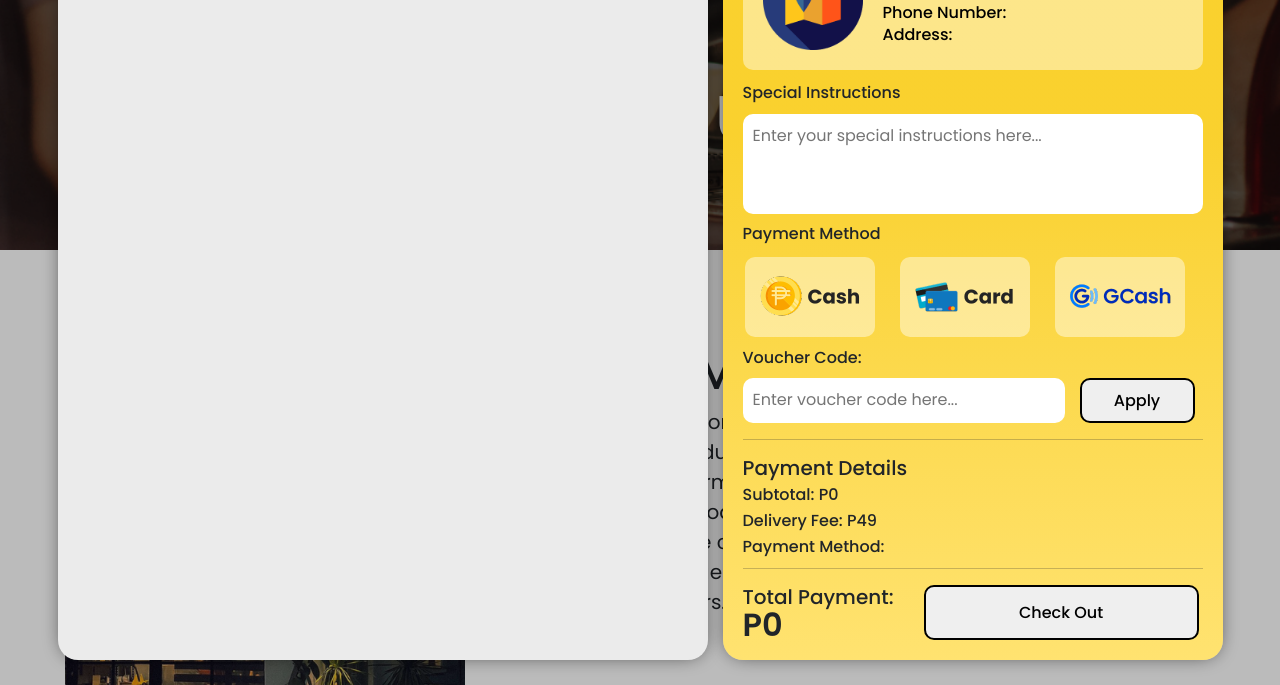
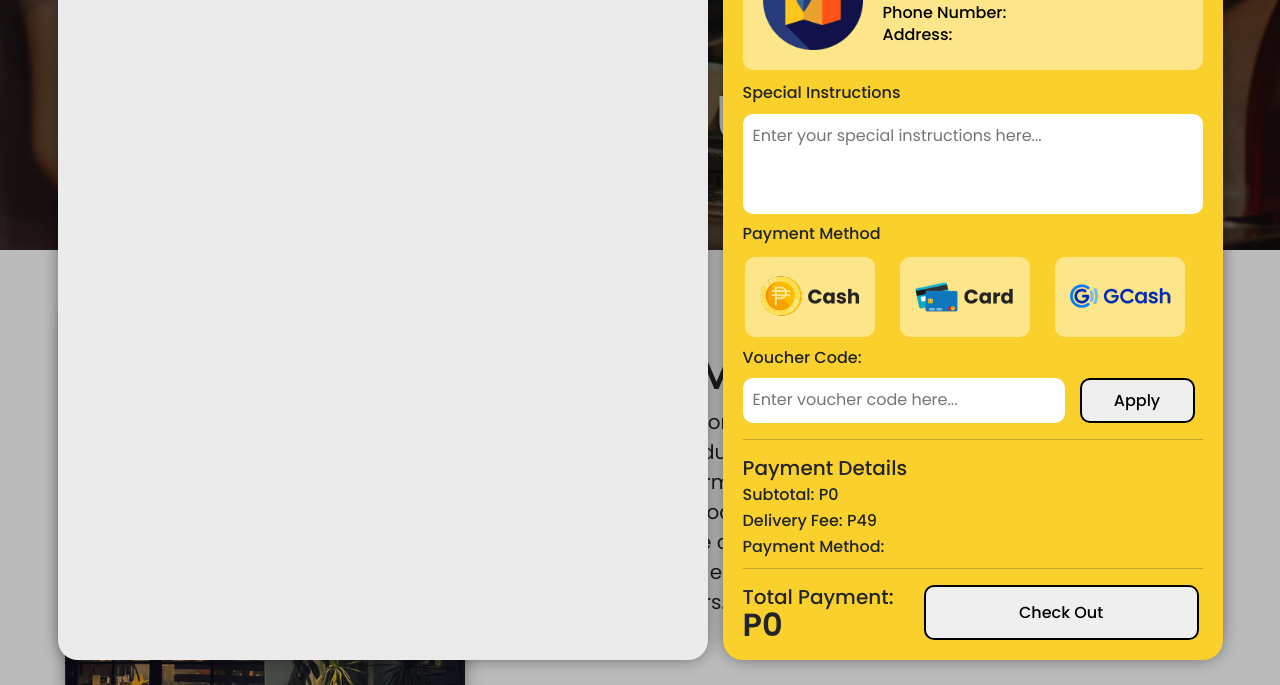
Before and after one commit to julsmartinez/STOUTCAFE, a plain HTML site: page about.html in a window 1280 px wide. Both pictures are taken after a click on the link 1040 px from the left and 52 px from the top of the page. Shown: the part 115-800 px from the top of the page. Drawn offline with nearby package versions, Linux system fonts and the light colour scheme; a web font is replaced by a local one.

Commit message:
final final

```diff
--- a/styles.css
+++ b/styles.css
@@ -1135,15 +1135,7 @@ filter: progid: DXImageTransform.Microsoft.gradient( startColorstr="#FCEEFF", en
 /*----INFORMATION----*/
 
 .information {
-    background: hsla(48, 95%, 58%, 1);
-
-    background: linear-gradient(270deg, hsla(48, 95%, 58%, 1) 30%, hsla(48, 100%, 72%, 1) 100%);
-
-    background: -moz-linear-gradient(270deg, hsla(48, 95%, 58%, 1) 30%, hsla(48, 100%, 72%, 1) 100%);
-
-    background: -webkit-linear-gradient(270deg, hsla(48, 95%, 58%, 1) 30%, hsla(48, 100%, 72%, 1) 100%);
-
-    filter: progid: DXImageTransform.Microsoft.gradient( startColorstr="#FAD02C", endColorstr="#FFE371", GradientType=1 );    height: 750px;
+    background-color: var(--darkyellow);
     width: 500px;
     border-radius: 20px;
     box-shadow: 0px 0px 20px -5px rgba(0,0,0,0.70);
@@ -1454,7 +1446,7 @@ dialog {
     height: 400px;
     position: relative;
     border-radius: 20px;
-
+    box-shadow: 0px 0px 20px -5px rgba(0,0,0,0.70);
 }
 
 .mission-text, .vision-text {
```
